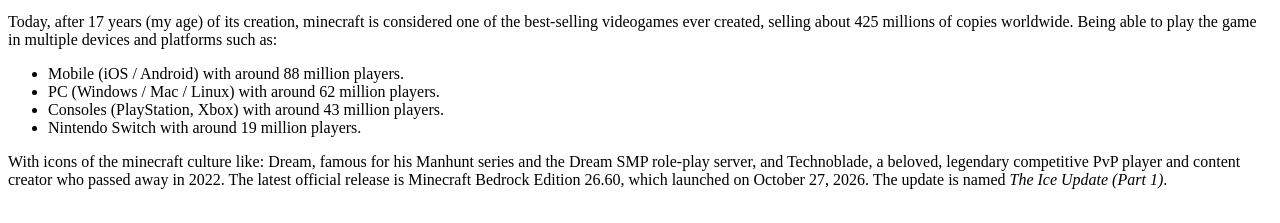
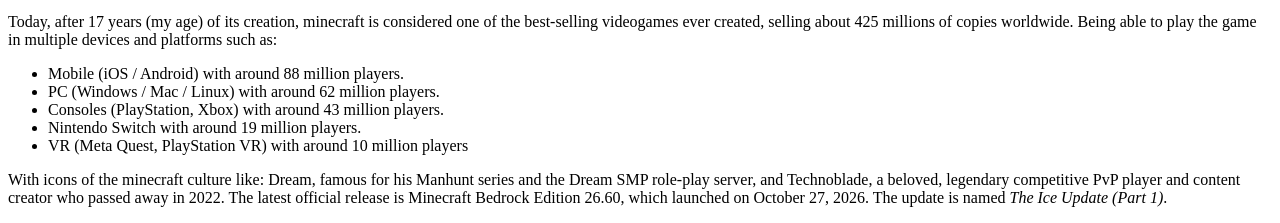
Before and after one commit to legodrian/AL_WebDev, a plain HTML site: page first_web_page.html in a window 1280 px wide. Shown: the part 938-1161 px from the top of the page. Drawn offline with Linux system fonts and the light colour scheme.

Commit message:
11/4 house

```diff
--- a/first_web_page.html
+++ b/first_web_page.html
@@ -34,6 +34,7 @@ Being able to play the game in multiple devices and platforms such as:</p>
     <li>PC (Windows / Mac / Linux) with around 62 million players.</li>
     <li>Consoles (PlayStation, Xbox) with around 43 million players.</li>
     <li>Nintendo Switch with around 19 million players.</li>
+    <li>VR (Meta Quest, PlayStation VR) with around 10 million players</li>
 </ul>
 
 With icons of the minecraft culture like: Dream, famous for his Manhunt series and the Dream SMP role-play server, and Technoblade, a beloved, legendary competitive PvP player and content creator who passed away in 2022.
```
